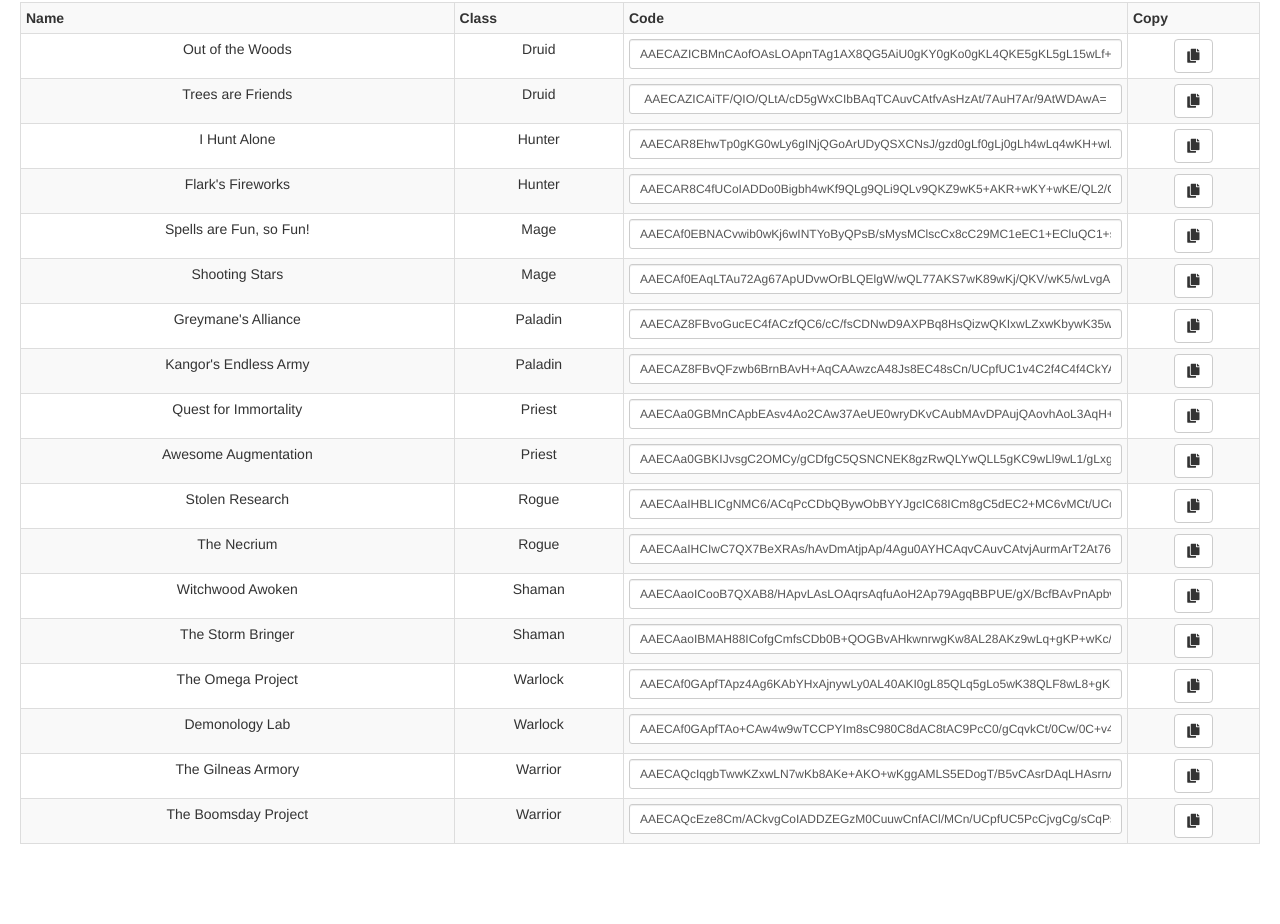
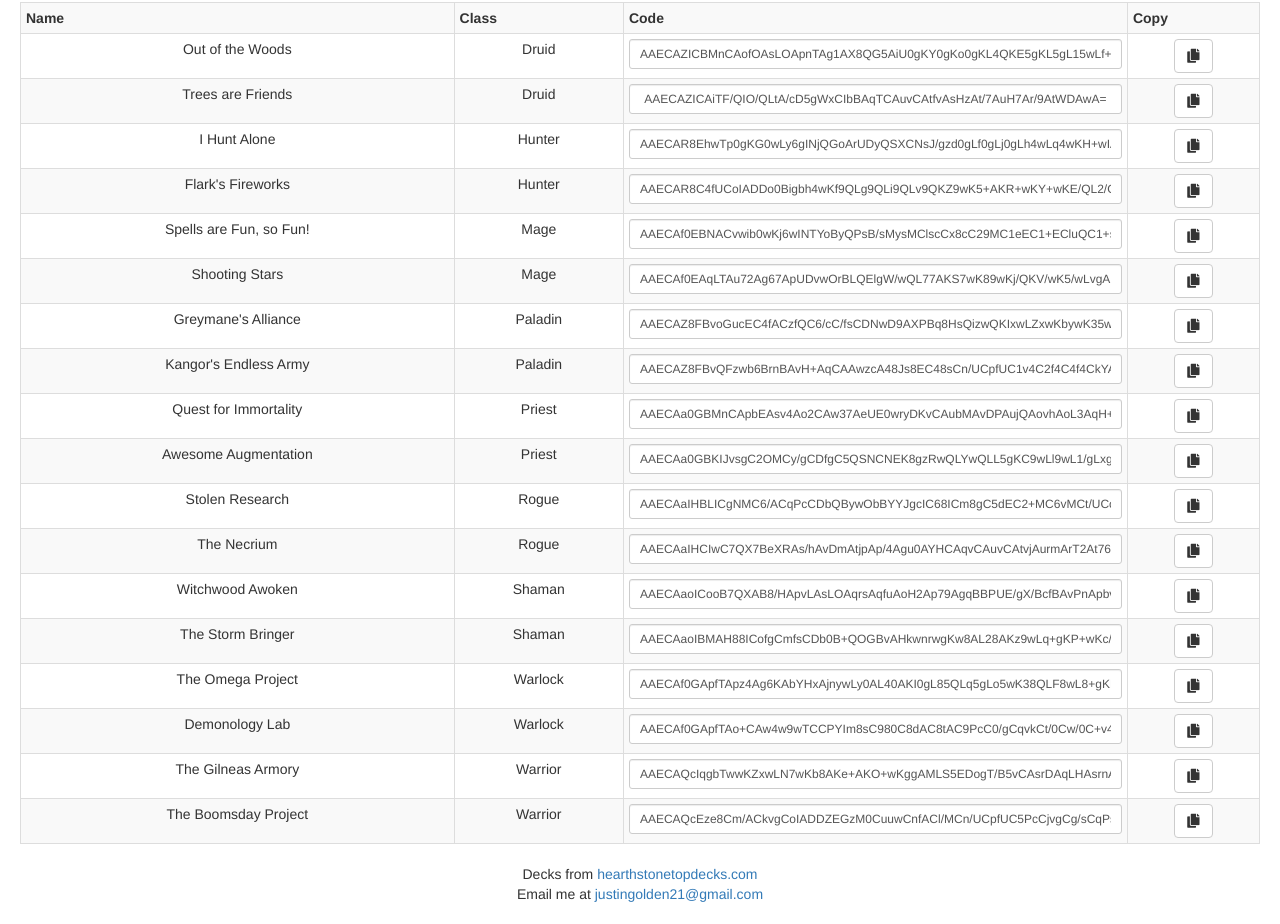
Before and after one commit to justingolden21/Whizcopy, a plain HTML site: page index.html in a window 1280 px wide. Shown: the part 358-1282 px from the top of the page. Before the commit the page ends 1242 px from the top, so only its background shows below. Drawn offline with nearby package versions, Linux system fonts and the light colour scheme.

Commit message:
add links

```diff
--- a/index.html
+++ b/index.html
@@ -191,5 +191,11 @@
     </table>
   </div>
 
+Decks from <a href="https://www.hearthstonetopdecks.com/guides/whizbang-the-wonderful-deck-recipes-list-hero-power-golden-decks-more/">hearthstonetopdecks.com</a>
+
+<br>
+
+Email me at <a href="mailto:justingolden21@gmail.com">justingolden21@gmail.com</a>
+
 </body>
 </html>
```
